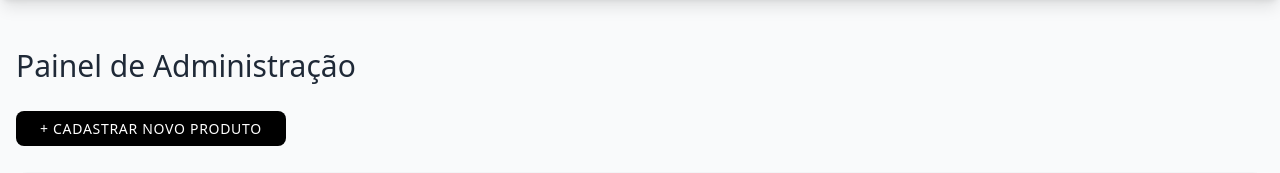
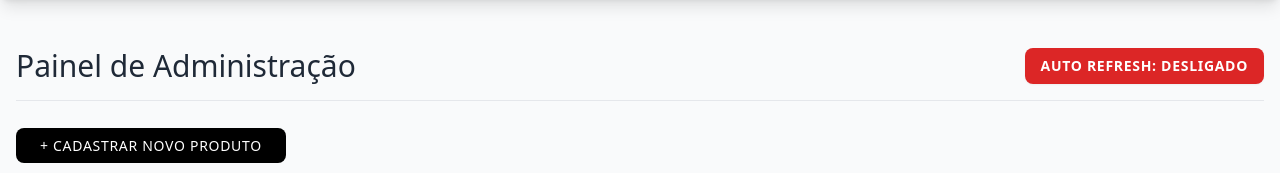
Before and after one commit to mkmayk11/story, a Flask app: page /admin in a window 1280 px wide. Shown: the part 72-245 px from the top of the page. Run offline with Flask 3, Linux system fonts and the light colour scheme; a user stored in the database is signed in; data comes from the database, SQL or seed files in the repository; data that the repository does not hold is empty; some libraries are stand-ins or nearby versions.

Commit message:
Update admin.html

```diff
--- a/templates/admin.html
+++ b/templates/admin.html
@@ -1,12 +1,21 @@
 {% extends "base.html" %}
 {% block content %}
-<h2 class="text-3xl font-light mb-8">Painel de Administração</h2>
 
-    <div class="mb-8">
-        <a href="{{ url_for('add_product') }}" class="bg-black text-white px-6 py-2 rounded-lg text-sm uppercase tracking-wider hover:bg-gray-800">
-            + Cadastrar Novo Produto
-        </a>
-    </div>
+<!-- Cabeçalho com o Título e o Botão de Auto Refresh -->
+<div class="flex flex-col sm:flex-row justify-between items-start sm:items-center mb-8 border-b pb-4 gap-4">
+    <h2 class="text-3xl font-light">Painel de Administração</h2>
+
+    <!-- Botão de Auto Refresh -->
+    <button id="autoRefreshToggle" class="bg-red-600 hover:bg-red-700 text-white px-4 py-2 rounded-lg text-sm uppercase font-bold tracking-wider transition-colors shadow-sm">
+        Auto Refresh: DESLIGADO
+    </button>
+</div>
+
+<div class="mb-8">
+    <a href="{{ url_for('add_product') }}" class="bg-black text-white px-6 py-2 rounded-lg text-sm uppercase tracking-wider hover:bg-gray-800">
+        + Cadastrar Novo Produto
+    </a>
+</div>
 
 <div class="grid grid-cols-1 md:grid-cols-2 gap-8 mb-8">
 
@@ -117,4 +126,46 @@
         </ul>
     </div>
 </div>
+
+<!-- LÓGICA DO AUTO REFRESH -->
+<script>
+    document.addEventListener("DOMContentLoaded", function() {
+        const toggleBtn = document.getElementById("autoRefreshToggle");
+        let refreshTimer;
+
+        // Checa se o admin já havia deixado o botão ligado antes da página carregar
+        let isRefreshOn = localStorage.getItem("autoRefreshAdmin") === "true";
+
+        function applyState() {
+            if (isRefreshOn) {
+                // Modo Ligado: Botão Verde e agenda o reload para 40s (40000ms)
+                toggleBtn.classList.remove("bg-red-600", "hover:bg-red-700");
+                toggleBtn.classList.add("bg-green-600", "hover:bg-green-700");
+                toggleBtn.innerText = "Auto Refresh: LIGADO (40s)";
+
+                refreshTimer = setTimeout(() => {
+                    window.location.reload();
+                }, 40000);
+            } else {
+                // Modo Desligado: Botão Vermelho e cancela qualquer timer
+                toggleBtn.classList.remove("bg-green-600", "hover:bg-green-700");
+                toggleBtn.classList.add("bg-red-600", "hover:bg-red-700");
+                toggleBtn.innerText = "Auto Refresh: DESLIGADO";
+
+                clearTimeout(refreshTimer);
+            }
+        }
+
+        // Quando o admin clica no botão
+        toggleBtn.addEventListener("click", function() {
+            isRefreshOn = !isRefreshOn; // Alterna o status
+            localStorage.setItem("autoRefreshAdmin", isRefreshOn); // Salva o status na memória do navegador
+            clearTimeout(refreshTimer); // Limpa o timer atual por precaução
+            applyState(); // Roda a função para trocar as cores e ativar/desativar
+        });
+
+        // Roda a checagem pela primeira vez assim que a tela abre
+        applyState();
+    });
+</script>
 {% endblock %}
```
